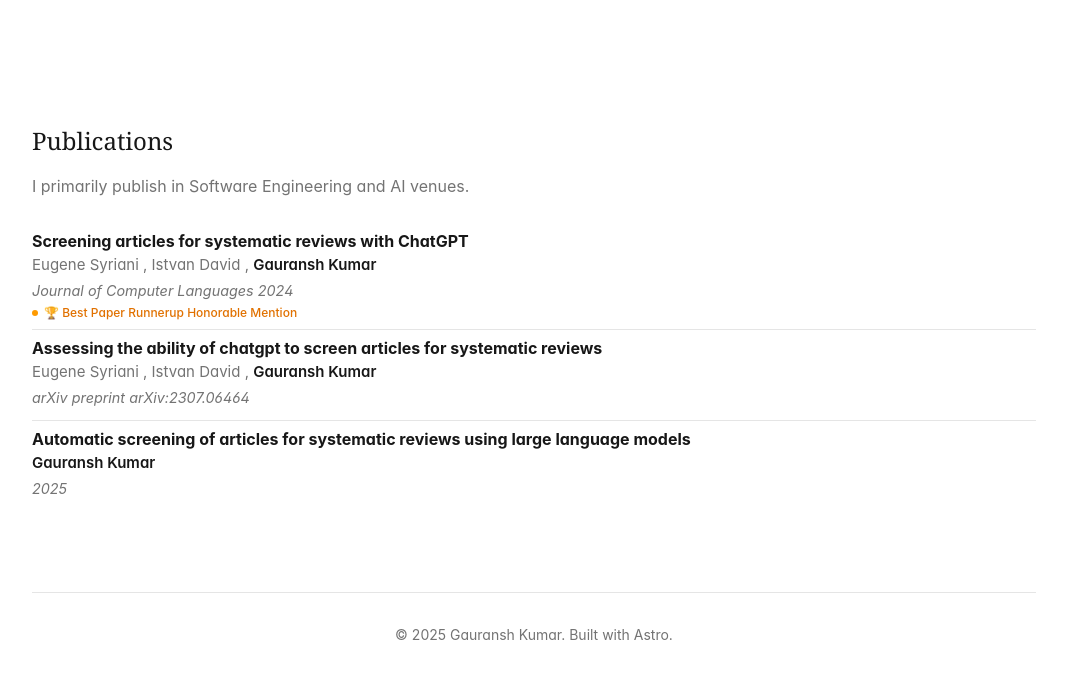
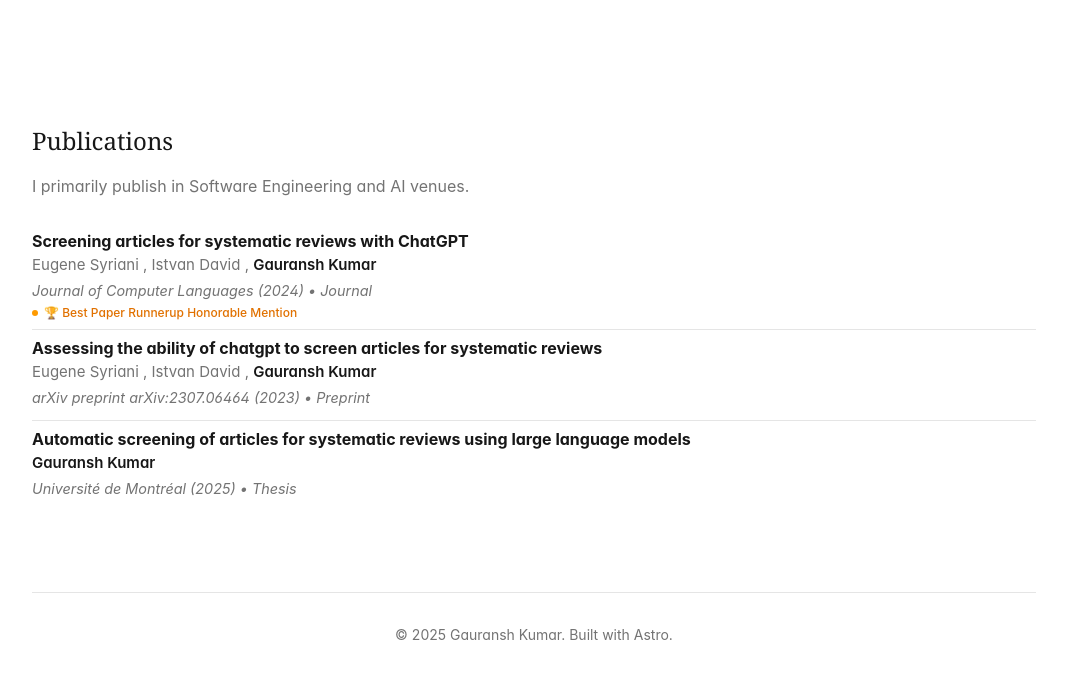
Before and after one commit to gauranshkumar/gauranshkumar.github.io, an Astro site: page / in a window 1280 px wide. Shown: the part 890-1569 px from the top of the page, without its empty margins (106-1173 px from the left). Built offline with nearby package versions, Linux system fonts and the light colour scheme; Astro itself is replaced by a stand-in of ours.

Commit message:
publication UI fix

```diff
--- a/src/components/PaperItem.astro
+++ b/src/components/PaperItem.astro
@@ -6,9 +6,11 @@ interface Props {
 	url?: string;
     award?: string;
     tags?: { label: string; type: 'mentee' | 'mentor' }[];
+    year?: number;
+    type?: string;
 }
 
-const { title, authors, venue, url, award, tags } = Astro.props;
+const { title, authors, venue, url, award, tags, year, type } = Astro.props;
 ---
 
 <li class="group py-2 border-b border-border last:border-0">
@@ -26,7 +28,9 @@ const { title, authors, venue, url, award, tags } = Astro.props;
             ))}
         </div>
 
-        <div class="text-[0.9rem] text-muted italic">{venue}</div>
+        <div class="text-[0.9rem] text-muted italic">
+            {venue} {year ? `(${year})` : ""} {type ? `• ${type}` : ""}
+        </div>
 
         <div class="flex flex-wrap items-center gap-x-3 gap-y-1.5 text-xs pt-0">
             {award && (
--- a/src/content/publications.ts
+++ b/src/content/publications.ts
@@ -2,7 +2,7 @@ export const publications = [
     {
         title: "Screening articles for systematic reviews with ChatGPT",
         authors: ["Eugene Syriani", "Istvan David", "Gauransh Kumar"],
-        venue: "Journal of Computer Languages 2024",
+        venue: "Journal of Computer Languages",
         year: 2024,
         url: "https://doi.org/10.1016/j.cola.2024.101287",
         type: "Journal",
@@ -19,9 +19,9 @@ export const publications = [
     {
         title: "Automatic screening of articles for systematic reviews using large language models",
         authors: ["Gauransh Kumar"],
-        venue: "2025",
+        venue: "Université de Montréal",
         year: 2025,
-        url: "#",
+        url: "https://doi.org/10.71781/25708",
         type: "Thesis",
         tags: [
             //  { label: "Co-first author is my undergrad mentee", type: "mentee" }
--- a/src/pages/index.astro
+++ b/src/pages/index.astro
@@ -37,6 +37,8 @@ const { Content: AboutContent } = aboutEntry ? await render(aboutEntry) : { Cont
                     url={paper.url}
                     award={paper.award}
                     tags={paper.tags}
+                    year={paper.year}
+                    type={paper.type}
                 />
             ))}
         </ul>
--- a/src/pages/publications.astro
+++ b/src/pages/publications.astro
@@ -25,6 +25,8 @@ import PaperItem from '../components/PaperItem.astro';
                     url={paper.url}
                     award={paper.award}
                     tags={paper.tags}
+                    type={paper.type}
+                    year={paper.year}
                 />
             ))}
         </ul>
```
